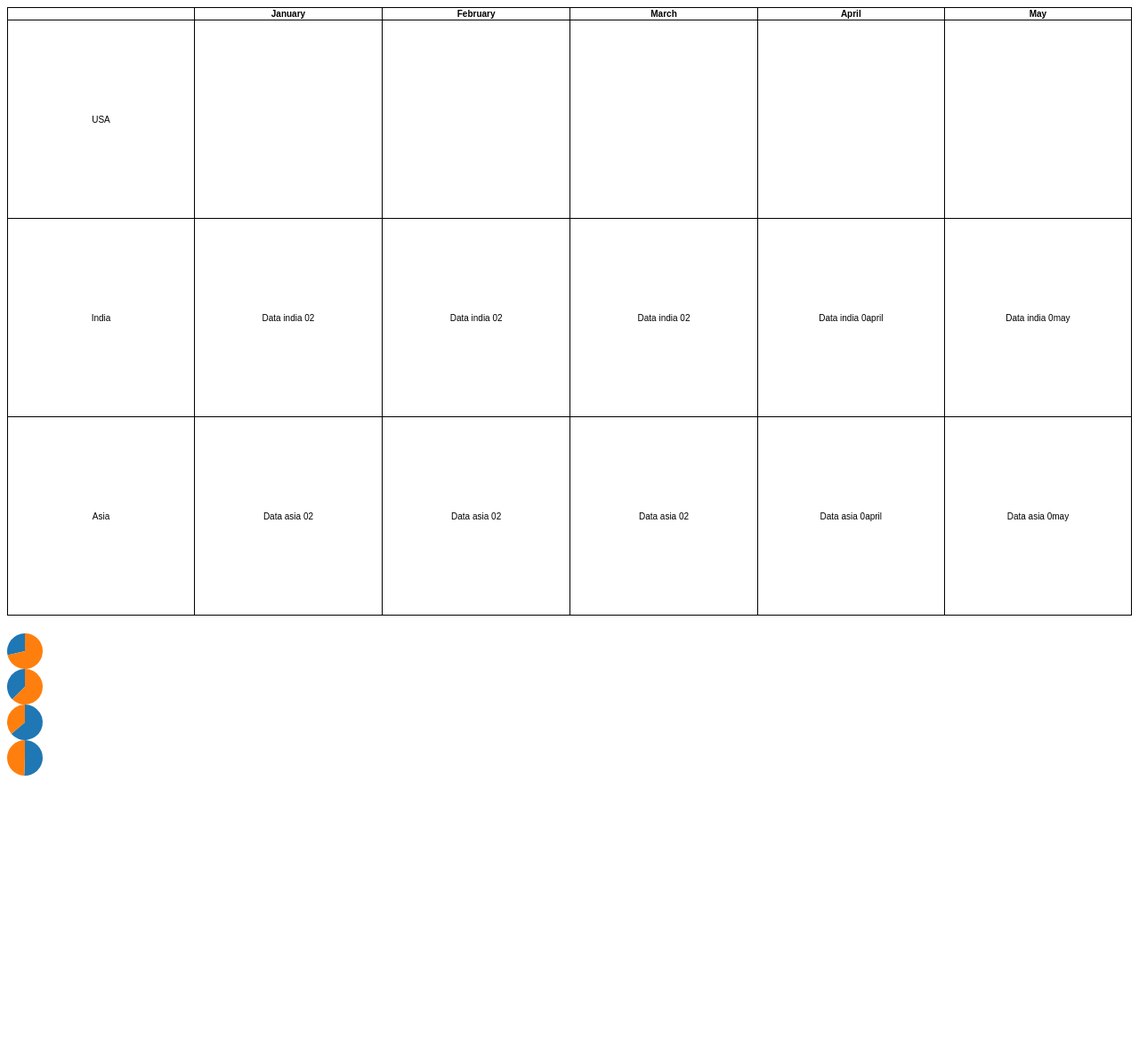
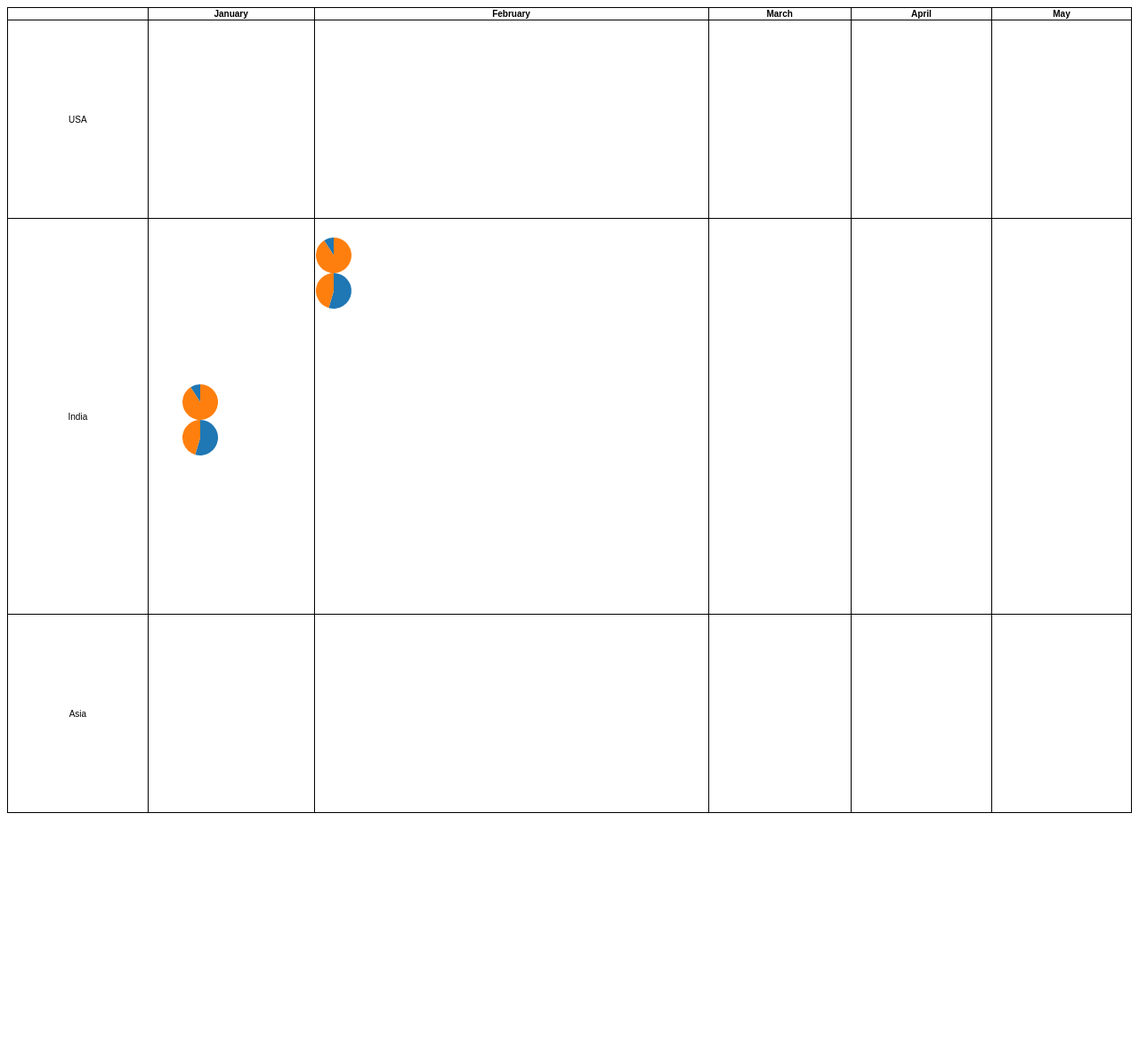
Before and after one commit to madbernard/visualizations, a website: page public/pie-table2.html in a window 1280 px wide. Shown: the whole page at 89% size. After the commit the page ends 922 px from the top, so only its background shows below. Drawn offline with nearby package versions, Linux system fonts and the light colour scheme.

Commit message:
Getting specific with pies

```diff
--- a/public/pie-table2.html
+++ b/public/pie-table2.html
@@ -49,29 +49,29 @@ td {
       </thead>
 
       <tbody>
-          <tr>
+          <tr class="usa">
               <td class="geo">USA</td>
-              <td class="usa-jan"></td>
-              <td class="usa-feb"></td>
-              <td class="usa-mar"></td>
-              <td class="usa-april"></td>
-              <td class="usa-may"></td>
+              <td class="jan"></td>
+              <td class="feb"></td>
+              <td class="mar"></td>
+              <td class="april"></td>
+              <td class="may"></td>
           </tr>
-          <tr>
+          <tr class="india">
               <td class="geo">India</td>
-              <td class="india-jan">Data india 02</td>
-              <td class="india-feb">Data india 02</td>
-              <td class="india-mar">Data india 02</td>
-              <td class="india-april">Data india 0april</td>
-              <td class="india-may">Data india 0may</td>
+              <td class="jan"></td>
+              <td class="feb"></td>
+              <td class="mar"></td>
+              <td class="april"></td>
+              <td class="may"></td>
           </tr>
-          <tr>
+          <tr class="asia">
               <td class="geo">Asia</td>
-              <td class="asia-jan">Data asia 02</td>
-              <td class="asia-feb">Data asia 02</td>
-              <td class="asia-mar">Data asia 02</td>
-              <td class="asia-april">Data asia 0april</td>
-              <td class="asia-may">Data asia 0may</td>
+              <td class="jan"></td>
+              <td class="feb"></td>
+              <td class="mar"></td>
+              <td class="april"></td>
+              <td class="may"></td>
           </tr>
 
       </tbody>
@@ -83,31 +83,21 @@ td {
 
 
 var foo = [{
-  X: 40,
-  NonX: 100,
-  Total: 140
+  month: 'jan',
+  X: 10,
+  NonX: 100
 },{
-  X: 120,
-  NonX: 200,
-  Total: 320
-},{
-  X: Math.random(),
-  NonX: Math.random(),
-  Total: Math.random() * 10
-},{
-  X: Math.random(),
-  NonX: Math.random(),
-  Total: Math.random() * 10
+  month: 'feb',
+  X: 240,
+  NonX: 200
 }];
 
-// data.forEach(function(d){
-//   d.pieVals = [d.X, d.NonX];
-// })
+foo.forEach(function(d){
 
-var svg = d3.select('body')
+  var svg = d3.select('.india .' + d.month)
     .append('svg')
-  .attr('width', 500)
-  .attr('height', 500);
+    .attr('width', d.X + d.NonX)
+    .attr('height', d.X + d.NonX);
 
   var arc = d3.svg.arc().innerRadius(0).outerRadius(20),
       pie = d3.layout.pie()
@@ -123,7 +113,8 @@ var pies = svg.selectAll('.pie')
       return 'translate(' + 20 + ',' + (i + 1) * 40 + ')';
     })
 
-pies.selectAll('.slice')
+  pies
+    .selectAll('.slice')
     .data(function(d){
       return pie([d.X, d.NonX]);
     })
@@ -134,6 +125,7 @@ pies.selectAll('.slice')
       return color(i);
     });
 
+})
 
 
 </script>
```
Lines whose indentation alone changed are shown as unchanged.
